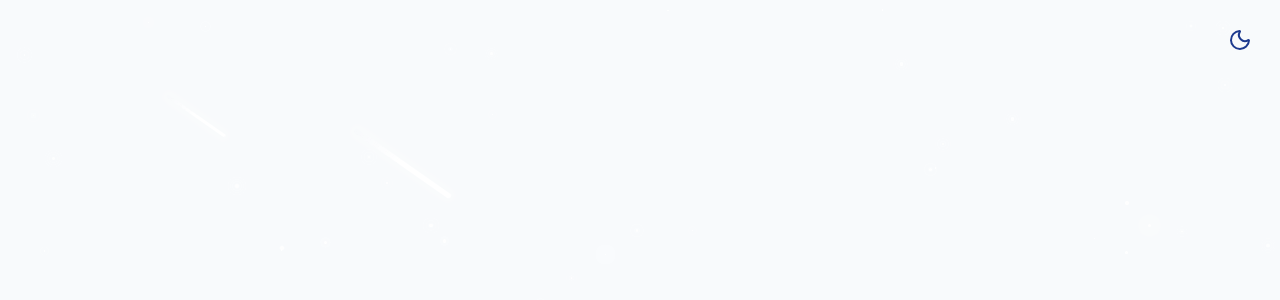
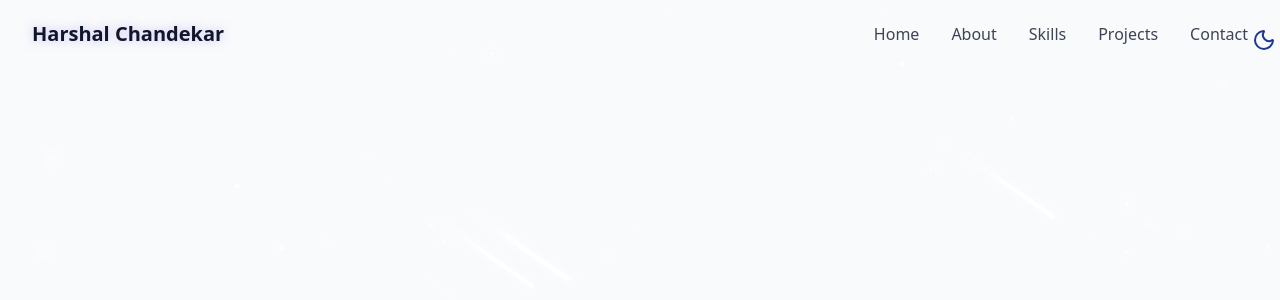
Before and after one commit to harshalchandekar/portfolio, a React (Vite) app: page / in a window 1280 px wide. Shown: the top 300 px of the page. Built offline with nearby package versions, Linux system fonts and the light colour scheme.

Commit message:
Implemented navBar section

```diff
--- /dev/null
+++ b/src/components/NavBar.jsx
@@ -0,0 +1,76 @@
+import { useEffect, useState } from "react";
+import { href } from "react-router-dom";
+import {cn} from "@/lib/utils";
+import { Menu, X } from "lucide-react";
+
+const navItems = [
+    {name: "Home", href: "#hero"},
+    {name: "About" , href: "#about"},
+    {name: "Skills" , href: "#skills"},
+    {name: "Projects", href: "#projects"},
+    {name: "Contact" , href:"#contact"},
+];
+
+const NavBar = () => {
+
+    const[isScrolled, setIsScrolled] = useState(false);
+    const[isMenuOpen, setIsMenuOpen] = useState(false);
+
+    useEffect(() => {
+        const handleScroll = () => {
+            setIsScrolled(window.screenY  > 10);
+        };
+        window.addEventListener("scroll", handleScroll);
+
+        return () => window.removeEventListener("scroll", handleScroll);
+    },[])
+
+    return (
+       <nav className={cn("fixed w-full z-40 transition-all duration-300",
+        isScrolled ? "py-3 bg-background/80 backdrop-blur-md shadow-xs" : "py-5"
+       )}
+       >
+        <div className="container flex items-center justify-between">
+                <a href="#hero" className="text-xl font-bold text-primary flex items-center">
+                    <span className="relative z-10">
+                        <span className="text-glow text-foreground">Harshal Chandekar</span>
+
+                    </span>
+                </a>
+
+                {/* Desktop Nav */}
+
+            <div className="hidden md:flex space-x-8">
+                {navItems.map((item,key)=>(
+                    <a key={key} href={item.href} className="text-foreground/80 hover:text-primary transition-colors duration-300">
+                        {item.name}
+                    </a>
+                ))}
+            </div>
+
+                {/* Mobile Nav */}
+
+                <button onClick={() => setIsMenuOpen((prev) => !prev)}
+                    className="md:hidden p-2 text-foreground z-50"
+                    aria-label={isMenuOpen ? "Close Menu" : "Open Menu"}>
+                        {isMenuOpen ? <X size={24}/> : <Menu size={24}/>}</button>
+
+                <div
+                className={cn("fixed inset-0 bg-background/95 backdrop-blur-md z-40 flex flex-col items-center justify-center",
+                    "transition-all duration-300 md:hidden",
+                    isMenuOpen ? "opacity-100 pointer-events-auto" : "opacity-0 pointer-events-none"
+                )}>
+                    <div className="flex flex-col space-y-8 text-xl">
+                {navItems.map((item,key)=>(
+                    <a key={key} href={item.href} className="text-foreground/80 hover:text-primary transition-colors duration-300">
+                        {item.name}
+                    </a>
+                ))}
+            </div>
+                </div>
+        </div>
+       </nav>
+    );
+}
+
+export default NavBar;
--- a/src/components/ThemeToggle.jsx
+++ b/src/components/ThemeToggle.jsx
@@ -32,12 +32,13 @@
     return (
 
         <button onClick={toggleTheme}
-        className={cn("fixed max-sm:hidden top-5 right-5 z-50 p-2 rounded-full transition-colors duration-300",
-            "focus:outline-hidden"
+        className={cn("fixed top-5 right-5 z-50 p-2 rounded-full transition-colors duration-300",
+            "focus:outline-hidden",
+            "sm: size-1"
         )}
         >
             {isDarkMode
-            ? (<Sun className="h-6 w-6 text-yellow-300 "/> )
+            ? (<Sun  className="h-6 w-6 text-yellow-300 "/> )
              : (<Moon className="h-6 w-6 text-blue-900" />)
              }
              </button>
--- a/src/index.css
+++ b/src/index.css
@@ -1,10 +1,10 @@
 @import "tailwindcss";
 
 @theme {
-
   --color-border: hsl(var(--border));
   --color-background: hsl(var(--background));
   --color-foreground: hsl(var(--foreground));
+
   --color-primary: hsl(var(--primary));
   --color-primary-foreground: hsl(var(--primary-foreground));
 
@@ -13,7 +13,6 @@
   --animate-float: float 6s ease-in-out infinite;
   --animate-pulse-subtle: pulse-subtle 4s ease-in-out infinite;
   --animate-fade-in: fade-in 0.7s ease-out forwards;
-
   --animate-fade-in-delay-1: fade-in 0.7s ease-out 0.2s forwards;
   --animate-fade-in-delay-2: fade-in 0.7s ease-out 0.4s forwards;
   --animate-fade-in-delay-3: fade-in 0.7s ease-out 0.6s forwards;
@@ -29,7 +28,6 @@
       transform: translateY(-10px);
     }
   }
-
   @keyframes pulse-subtle {
     0%,
     100% {
@@ -67,32 +65,36 @@
 @layer base {
   :root {
     --background: 210 40% 98%;
-    --foreground: 222 47% 11%
+    --foreground: 222 47% 11%;
 
     --card: 0 0% 100%;
 
     --primary: 250 47% 60%;
-    --priamry-foreground: 210 40% 98%;
+    --primary-foreground: 210 40% 98%;
 
     --border: 214 32% 91%;
   }
+
   .dark {
     --background: 222 47% 4%;
-    --foreground: 213 31% 91%
+    --foreground: 213 31% 91%;
 
     --card: 222 47% 8%;
 
-    --priamry: 250 65% 65%;
+    --primary: 250 65% 65%;
     --primary-foreground: 213 31% 91%;
 
     --border: 217 33% 20%;
   }
+
   * {
     @apply border-border;
   }
+
   html {
     @apply scroll-smooth;
   }
+
   body {
     @apply bg-background text-foreground transition-colors duration-300;
     font-feature-settings: "rlig" 1, "calt" 1;
@@ -103,19 +105,19 @@
   margin-inline: auto;
   padding-inline: 2rem;
 
-  @media (width >= 640px){
+  @media (width >= 640px) {
     max-width: 640px;
   }
-  @media (width >= 768px){
+  @media (width >= 768px) {
     max-width: 768px;
   }
-  @media (width >= 1024px){
+  @media (width >= 1024px) {
     max-width: 1024px;
   }
-  @media (width >= 1280px){
+  @media (width >= 1280px) {
     max-width: 1280px;
   }
-  @media (width >= 1400px){
+  @media (width >= 1400px) {
     max-width: 1400px;
   }
 }
--- a/src/pages/Home.jsx
+++ b/src/pages/Home.jsx
@@ -1,3 +1,4 @@
+import NavBar from "../components/NavBar";
 import StarBackground from "../components/StarBackground";
 import ThemeToggle from "../components/ThemeToggle";
 
@@ -9,7 +10,7 @@
         {/*  Background Effects  */}
             <StarBackground />
         {/* // NavBar */}
-
+            <NavBar />
         {/* Main Content */}
 
         {/* Footer */}
```
Lines whose indentation alone changed are shown as unchanged.
